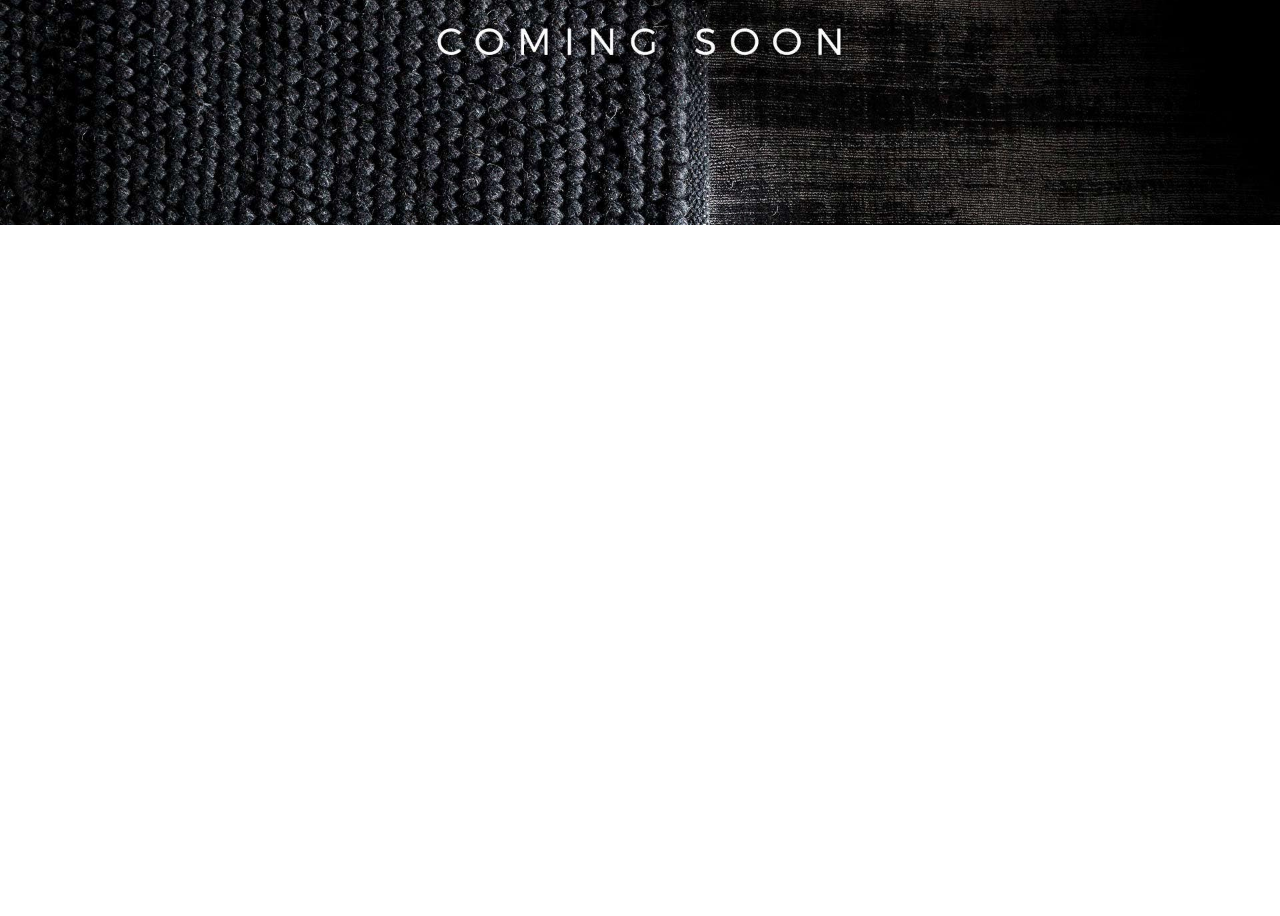
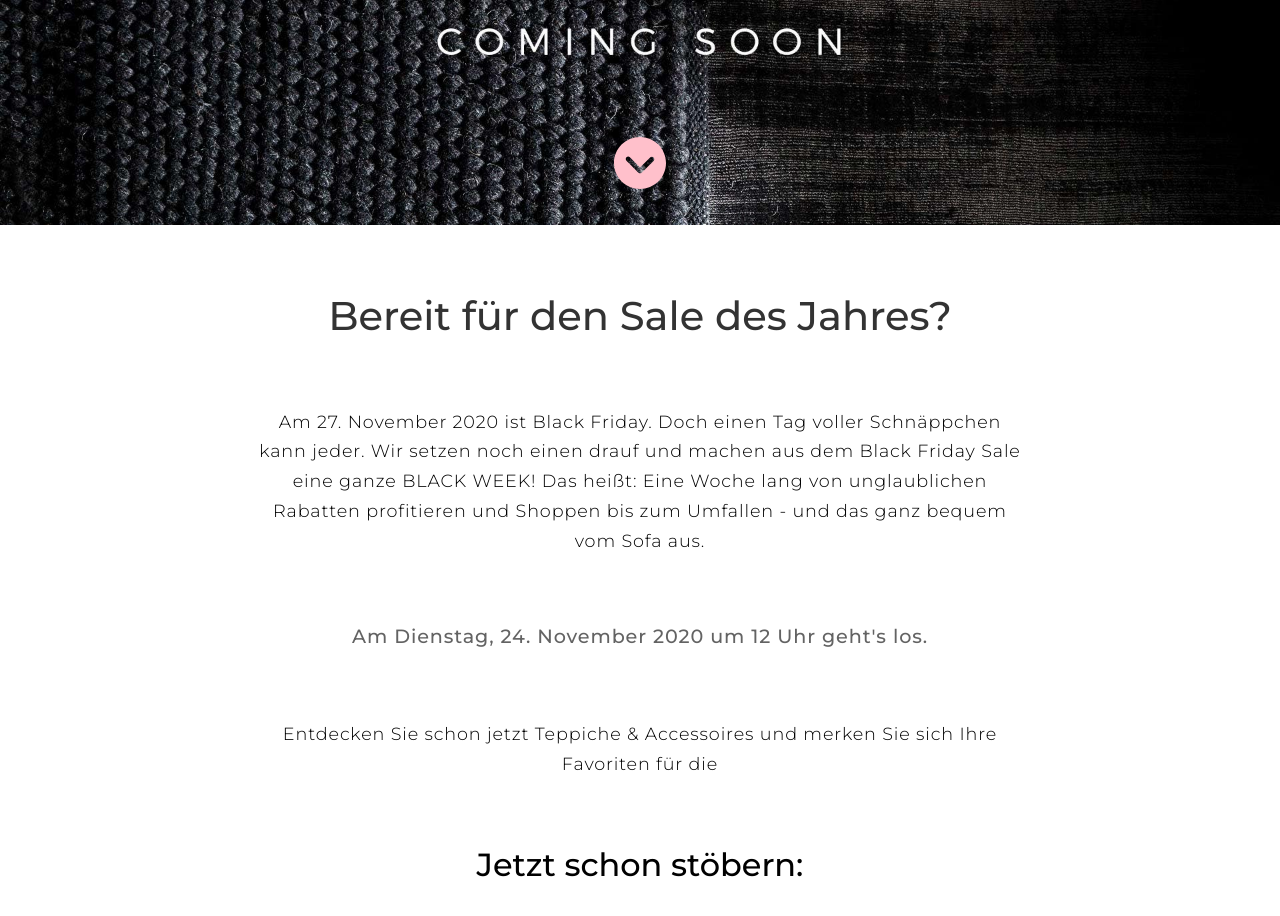
Before and after one commit to Alek-Jakim/landing-page-benuta, a React (Create React App) app: page / in a window 1280 px wide. Shown: the part 400-1316 px from the top of the page. Before the commit the page ends 800 px from the top, so only its background shows below. Built offline with nearby package versions, Linux system fonts and the light colour scheme; the HTML template or start-up script is replaced by a standard one.

Commit message:
update: text section and scroll down button (icon) on the banner image

```diff
--- a/src/App.js
+++ b/src/App.js
@@ -3,6 +3,8 @@ import './index.css'
 
 //Components
 import Navbar from './components/Navbar'
+import Banner from './components/Banner'
+import TextSection from './components/TextSection'
 
 /*
 - please take the static layout and develop a design grid, does not have to be pixel perfect, but as near as possible
@@ -21,6 +23,8 @@ function App() {
   return (
     <>
       <Navbar />
+      <Banner />
+      <TextSection />
     </>
   );
 }
--- /dev/null
+++ b/src/components/Banner.js
@@ -0,0 +1,30 @@
+import React from 'react'
+
+//External resources
+import banner from '../assets/banner-bw-cs.jpg'
+import { IoIosArrowDropdownCircle } from 'react-icons/io'
+
+const Banner = () => {
+
+    const handleClick = (e) => {
+        e.preventDefault();
+
+        const targetElement = document.querySelector(".text-section")
+        const location = targetElement.offsetTop
+
+        window.scrollTo({
+            left: 0,
+            top: location,
+            behavior: 'smooth'
+        })
+    }
+
+    return (
+        <div className="banner-container">
+            <img src={banner} alt="banner" className="banner-image" />
+            <IoIosArrowDropdownCircle onClick={handleClick} className="banner-btn-icon" />
+        </div>
+    )
+}
+
+export default Banner
--- a/src/components/Navbar.js
+++ b/src/components/Navbar.js
@@ -2,12 +2,13 @@ import React from 'react'
 
 //External resources
 import logo from '../assets/benuta-logo.png'
-import banner from '../assets/banner-bw-cs.jpg'
 import { tepichList } from '../assets/tepichList'
 import { AiOutlineHeart, AiOutlineUser } from 'react-icons/ai'
 import { GiShoppingCart } from 'react-icons/gi'
 
 const Navbar = () => {
+
+
     return (
         <div>
             <header className="header">
@@ -29,13 +30,10 @@ const Navbar = () => {
             <nav className="navbar">
                 <ul className="tepich-list">
                     {tepichList.map((item, index) => (
-                        <li className="list-item">{item.toUpperCase()}</li>
+                        <li className="list-item" key={index}>{item.toUpperCase()}</li>
                     ))}
                 </ul>
             </nav>
-            <div className="banner-container">
-                <img src={banner} alt="banner" className="banner-image" />
-            </div>
         </div>
     )
 }
--- /dev/null
+++ b/src/components/TextSection.js
@@ -0,0 +1,20 @@
+import React from 'react'
+
+const TextSection = () => {
+    return (
+        <section className="text-section">
+            <div className="text-container">
+                <h2 className="text-title">Bereit für den Sale des Jahres?</h2>
+                <p className="text-body">Am 27. November 2020 ist Black Friday. Doch einen Tag voller Schnäppchen kann jeder. Wir setzen noch einen drauf und machen aus dem Black Friday Sale eine ganze BLACK WEEK!
+                    Das heißt: Eine Woche lang von unglaublichen Rabatten profitieren und Shoppen bis zum Umfallen - und das ganz bequem vom Sofa aus.
+                </p>
+                <p className="text-body"><span className="text-announcement">Am Dienstag, 24. November 2020 um 12 Uhr geht's los.</span></p>
+                <p className="text-body">Entdecken Sie schon jetzt Teppiche & Accessoires und merken Sie sich Ihre Favoriten für die
+                </p>
+                <h3>Jetzt schon stöbern:</h3>
+            </div>
+        </section>
+    )
+}
+
+export default TextSection
--- a/src/index.css
+++ b/src/index.css
@@ -4,10 +4,16 @@
 * {
   margin: 0;
   padding: 0;
+  font-family: 'Montserrat', sans-serif;
+
 }
 
+
+
+
 body {
-  font-family: 'Montserrat', sans-serif;
+  width: 100%;
+  height: 100%;
 }
 
 /*COMPONENT: Navbar */
@@ -49,7 +55,6 @@ body {
 }
 
 .search-bar > input {
-  font-family: 'Montserrat', sans-serif;
   font-weight: 300;
   outline: none;
   border: none;
@@ -99,8 +104,8 @@ body {
 
 
 
-.nav-icon:nth-child(-n + 2) {
-  border-right: 2px solid rgb(230, 230, 230);
+.header-icon:nth-child(-n + 2) {
+  border-right: 1.5px solid rgb(230, 230, 230);
   color: #333;
 }
 
@@ -109,6 +114,8 @@ body {
 
 .navbar{
   display: flex;
+  justify-content: center;
+  align-items: center;
   height: 50px;
   width: 100%;
 }
@@ -117,11 +124,11 @@ body {
   width: 100%;
   display: flex;
   justify-content: space-evenly;
-  font-family: 'Montserrat', sans-serif;
   font-weight: 300;
   list-style-type: none;
   cursor: pointer;
   padding: 15px 20px;
+  margin: 30px;
 }
 
 
@@ -141,13 +148,14 @@ body {
   padding-right: 10px;
 }
 
-/*Banner*/
+/*COMPONENT: Banner*/
 
 .banner-container {
   width: 100%;
   height: 100%;
   display: flex;
   justify-content: center;
+  position: relative;
 }
 
 .banner-image {
@@ -155,3 +163,70 @@ body {
     overflow: hidden;
     max-width: 100%;
 }
+
+.banner-btn-icon {
+  position: absolute;
+  outline: none;
+  border: none;
+  border-radius: 50%;
+  padding: 0;
+  margin: 0 auto;
+  bottom: 30px;
+  color: pink;
+  font-size: 4rem;
+  cursor: pointer;
+}
+
+.banner-btn-icon:hover {
+  color: rgb(218, 123, 138);
+}
+
+.banner-btn-icon:active {
+  transform: scale(0.9);
+}
+
+
+/*COMPONENT: TextSection*/
+
+.text-section {
+  height: 725px;
+  display: flex;
+  justify-content: center;
+  width: 100%;
+}
+
+.text-container {
+  display: flex;
+  flex-direction: column;
+  justify-content: space-evenly;
+  text-align: center;
+  width: 60%;
+  height: 100%;
+}
+
+.text-title {
+    margin: 0 auto;
+    color: #333;
+    font-size: 2.5rem;
+    font-weight: 500;
+}
+
+.text-body {
+  margin: 0 auto;
+  line-height: 1.7em;
+  letter-spacing: 0.05em;
+  font-weight: 300;
+  font-size: 1.1rem;
+}
+
+.text-announcement {
+  font-weight: 500;
+  color: rgb(99, 99, 99);
+  font-size: 1.2rem;
+}
+
+.text-container > h3 {
+  margin: 0 auto;
+  font-weight: 500;
+  font-size: 2rem;
+}
```
